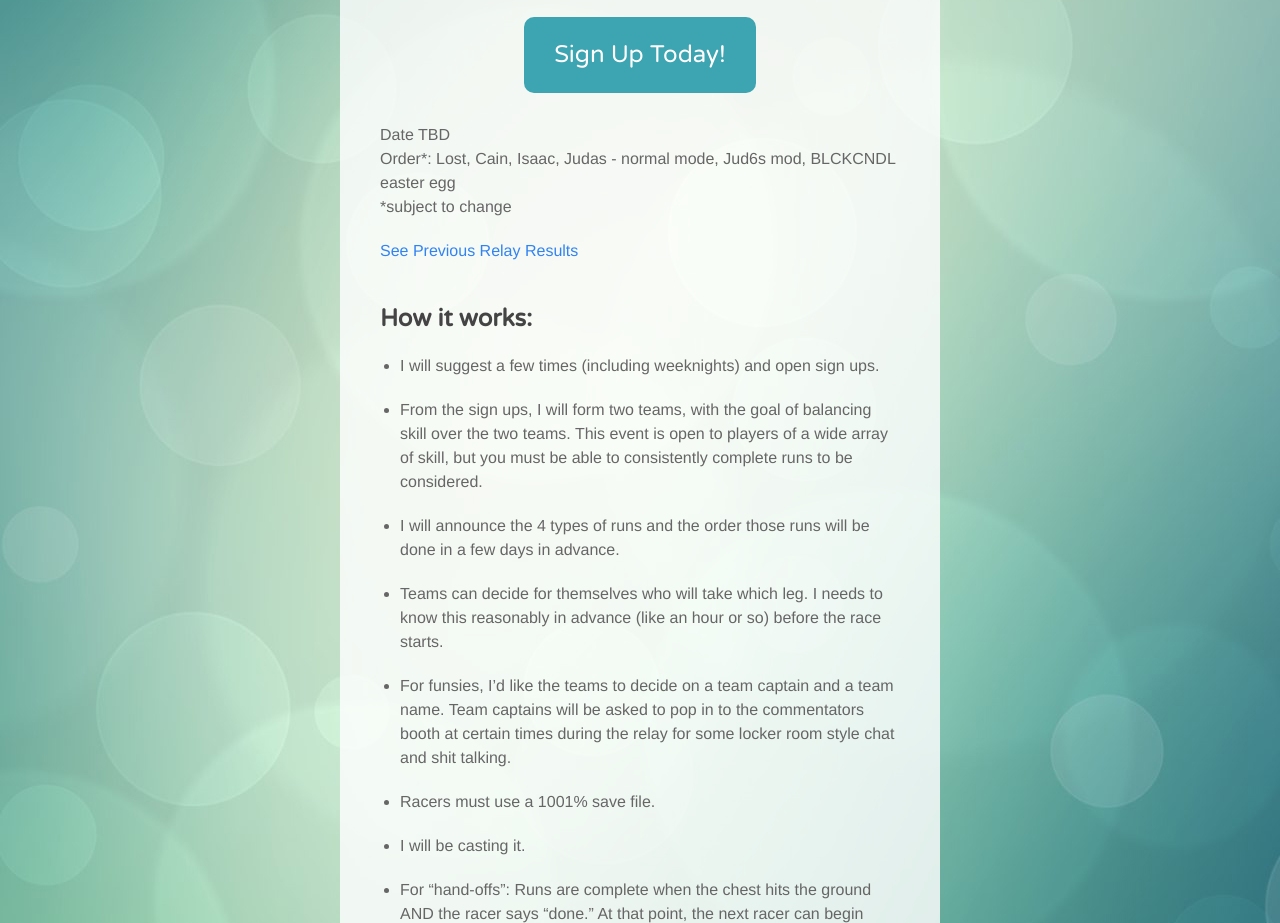
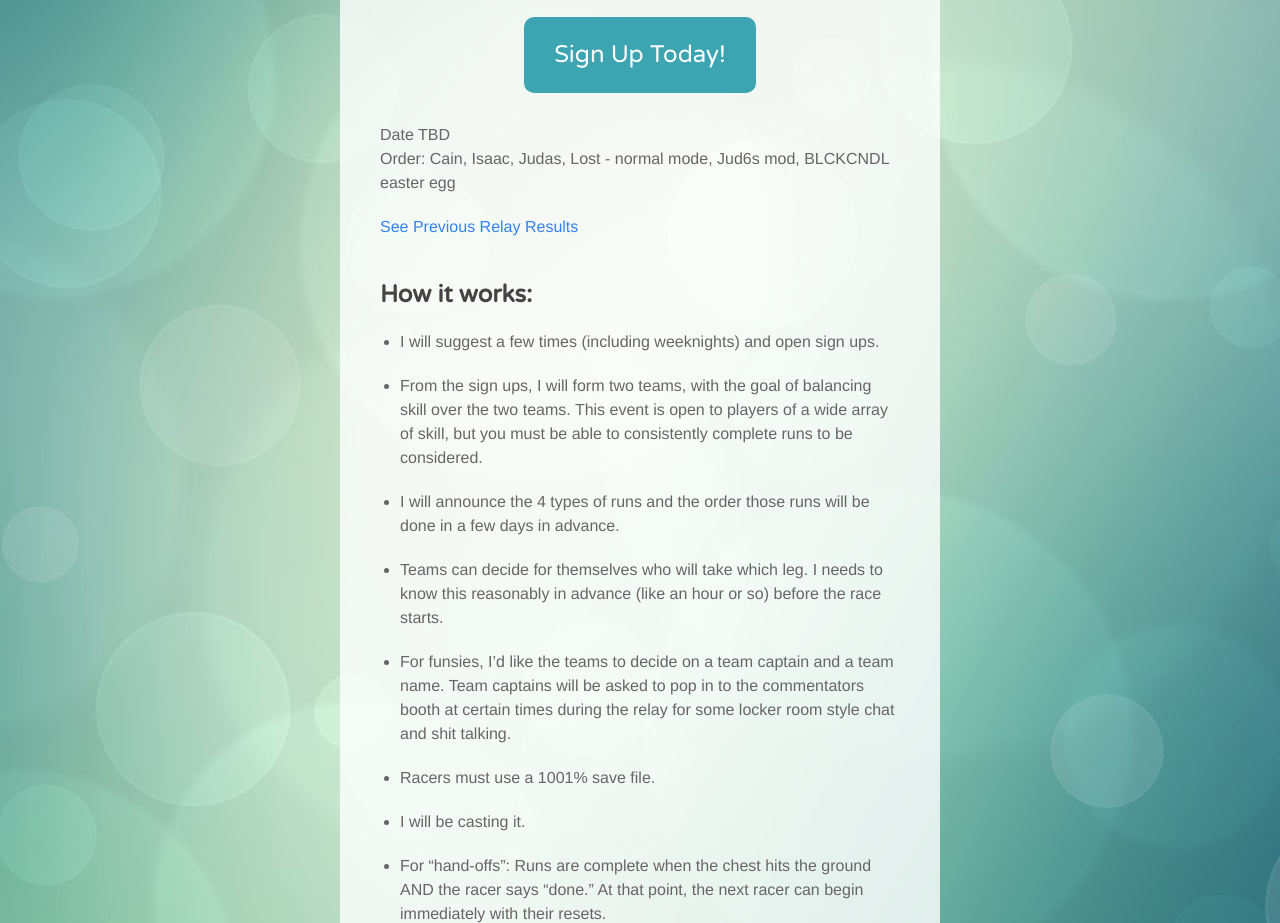
Before and after one commit to cranderveldt/deejumbles, a website: page rod/index.html in a window 1280 px wide. Shown: the part 862-1785 px from the top of the page. Drawn offline with Linux system fonts and the light colour scheme.

Commit message:
order FINALIZED

```diff
--- a/rod/index.html
+++ b/rod/index.html
@@ -41,8 +41,7 @@
     </div>
 
     <p>Date TBD<br>
-    Order*: Lost, Cain, Isaac, Judas - normal mode, Jud6s mod, BLCKCNDL easter egg<br>
-    *subject to change
+    Order: Cain, Isaac, Judas, Lost - normal mode, Jud6s mod, BLCKCNDL easter egg
     </p>
 
     <!-- <div class="flex-row-all">
```
